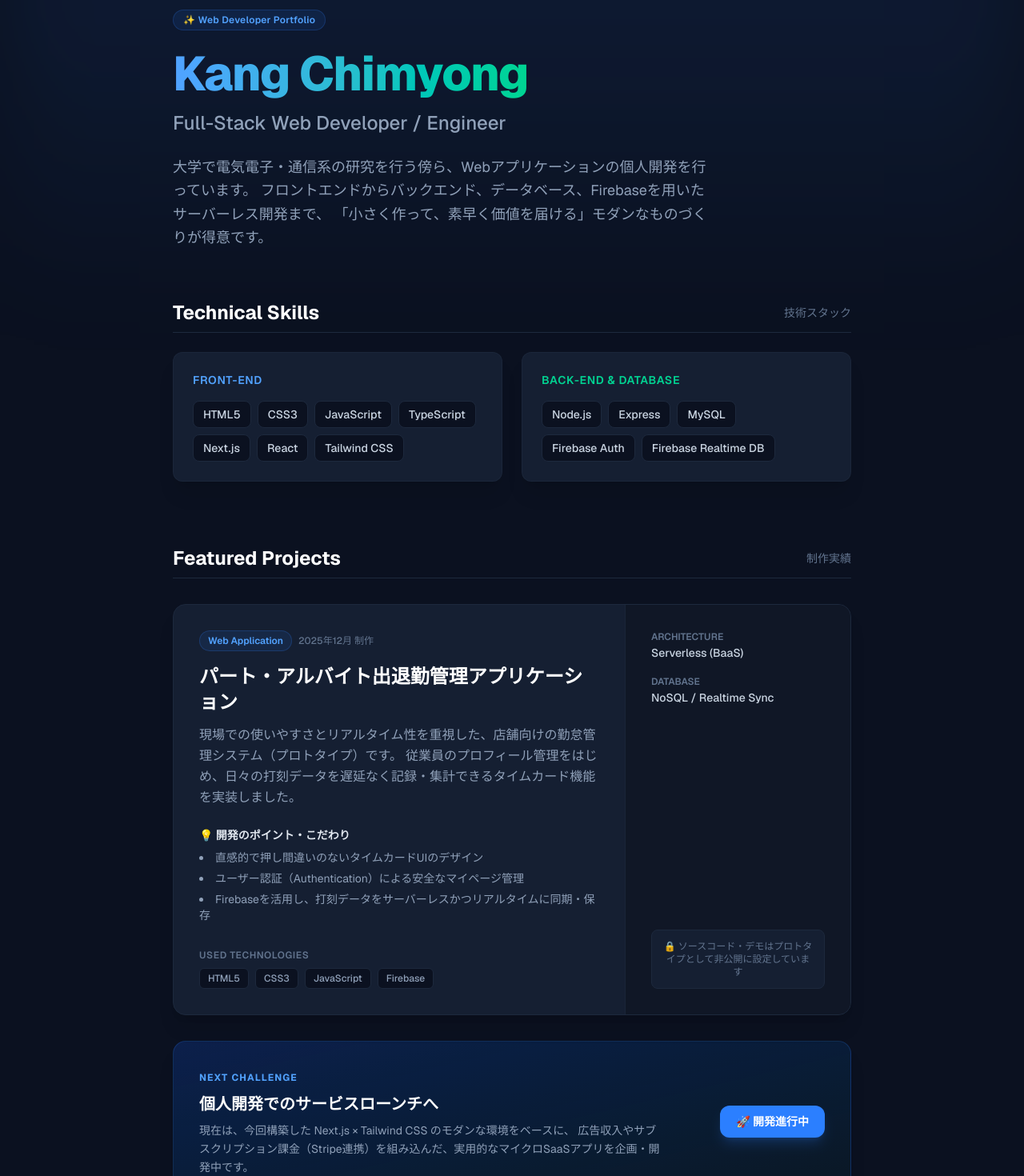
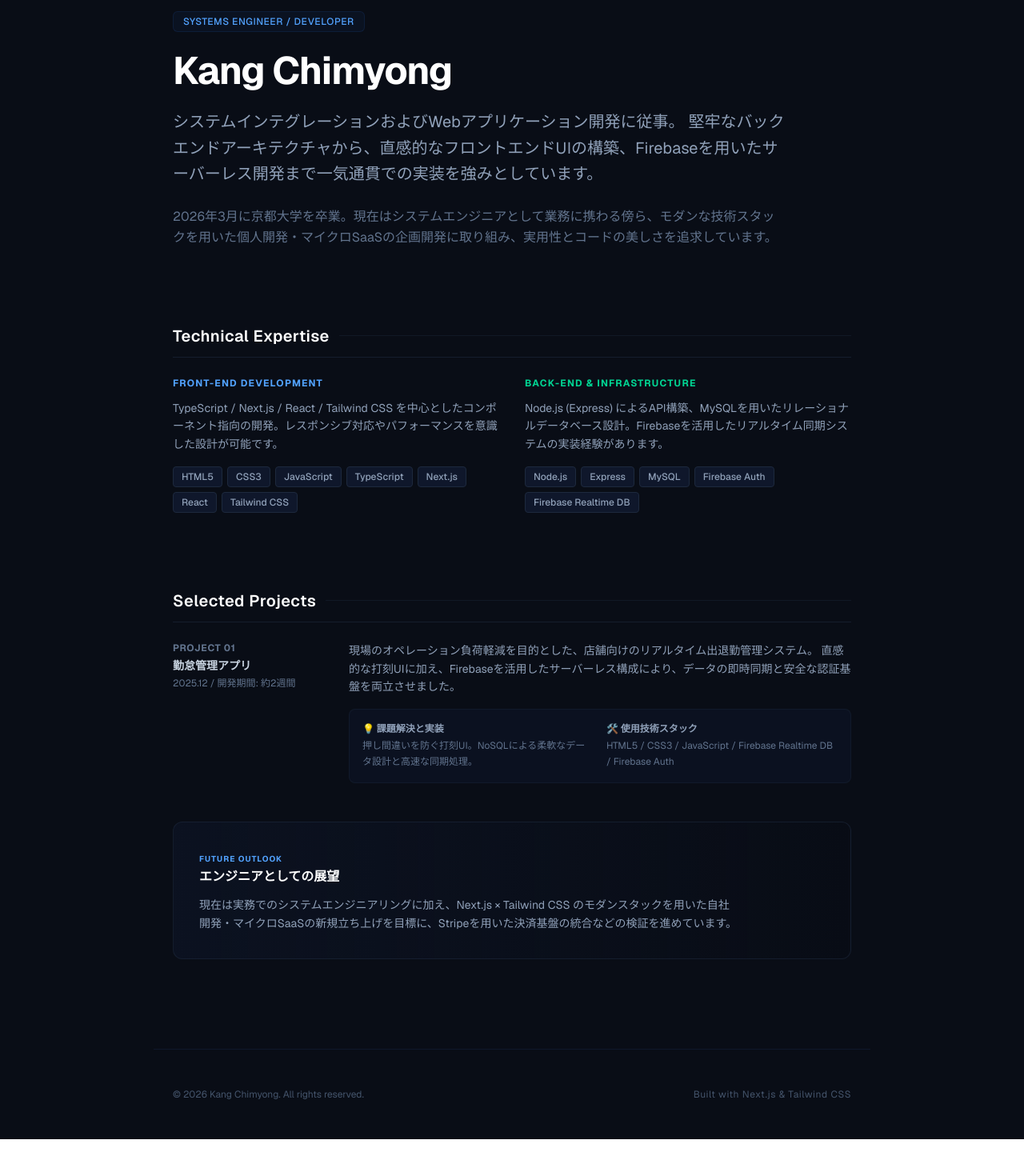
Before and after one commit to kang2120/my-portfolio, a Next.js app: page / in a window 1280 px wide. Shown: the part 100-1570 px from the top of the page at 80% size. After the commit the page ends 1524 px from the top, so only its background shows below. Built offline with nearby package versions, Linux system fonts and the light colour scheme.

Commit message:
Design: Professional update for system engineer profile

```diff
--- a/src/app/page.tsx
+++ b/src/app/page.tsx
@@ -2,58 +2,67 @@ import React from 'react'
 
 export default function Home() {
   return (
-    <div className="min-h-screen bg-[#0b1120] text-slate-300 font-sans selection:bg-blue-500 selection:text-white antialiased">
+    <div className="min-h-screen bg-[#090d16] text-slate-300 font-sans selection:bg-blue-600 selection:text-white antialiased">
 
-      {/* 背景の装飾（グラデーションの光） */}
-      <div className="absolute top-0 left-1/2 -translate-x-1/2 w-full max-w-7xl h-[500px] bg-gradient-to-b from-blue-500/10 to-transparent blur-3xl pointer-events-none" />
+      {/* 上部の繊細なアクセントライン */}
+      <div className="w-full h-[2px] bg-gradient-to-r from-transparent via-blue-500 to-transparent" />
 
-      {/* ヒーローセクション */}
-      <header className="relative max-w-4xl mx-auto pt-28 px-6 pb-16 text-center md:text-left">
-        <div className="inline-flex items-center gap-2 px-3 py-1 bg-blue-500/10 border border-blue-500/20 text-blue-400 rounded-full text-xs font-semibold tracking-wide mb-6">
-          ✨ Web Developer Portfolio
+      {/* メインコンテナ */}
+      <div className="max-w-4xl mx-auto px-6 py-20 md:py-28 space-y-24">
+
+        {/* ヒーロー（プロフィール）セクション */}
+        <header className="space-y-6 max-w-3xl">
+          <div className="inline-flex items-center gap-2 px-3 py-1 bg-blue-500/5 border border-blue-500/10 text-blue-400 rounded-md text-xs font-medium tracking-wider uppercase">
+            Systems Engineer / Developer
           </div>
-        <h1 className="text-4xl md:text-6xl font-extrabold text-white tracking-tight">
-          <span className="text-transparent bg-clip-text bg-gradient-to-r from-blue-400 to-emerald-400">Kang Chimyong</span>
+
+          <h1 className="text-4xl md:text-5xl font-bold text-white tracking-tight">
+            Kang Chimyong
           </h1>
-        <p className="mt-4 text-xl md:text-2xl text-slate-400 font-medium">
-          Full-Stack Web Developer / Engineer
+
+          <p className="text-lg md:text-xl text-slate-400 font-normal leading-relaxed">
+            システムインテグレーションおよびWebアプリケーション開発に従事。
+            堅牢なバックエンドアーキテクチャから、直感的なフロントエンドUIの構築、Firebaseを用いたサーバーレス開発まで一気通貫での実装を強みとしています。
           </p>
-        <p className="mt-6 text-base md:text-lg text-slate-400 leading-relaxed max-w-2xl">
-          大学で電気電子・通信系の研究を行う傍ら、Webアプリケーションの個人開発を行っています。
-          フロントエンドからバックエンド、データベース、Firebaseを用いたサーバーレス開発まで、
-          「小さく作って、素早く価値を届ける」モダンなものづくりが得意です。
+
+          <p className="text-sm md:text-base text-slate-500 leading-relaxed">
+            2026年3月に京都大学を卒業。現在はシステムエンジニアとして業務に携わる傍ら、モダンな技術スタックを用いた個人開発・マイクロSaaSの企画開発に取り組み、実用性とコードの美しさを追求しています。
           </p>
         </header>
 
-      <main className="relative max-w-4xl mx-auto px-6 pb-24 space-y-20">
-
-        {/* スキルセクション */}
-        <section>
-          <div className="flex items-center justify-between border-b border-slate-800 pb-2">
-            <h2 className="text-2xl font-bold text-white">Technical Skills</h2>
-            <span className="text-sm text-slate-500 font-medium">技術スタック</span>
+        {/* 技術スタック（無駄な枠を無くし、より知的なグリッドデザインへ） */}
+        <section className="space-y-6">
+          <div className="flex items-center gap-3 border-b border-slate-800/60 pb-3">
+            <h2 className="text-xl font-semibold text-white tracking-wide">Technical Expertise</h2>
+            <div className="h-[1px] flex-1 bg-slate-800/40" />
           </div>
 
-          <div className="mt-6 grid grid-cols-1 md:grid-cols-2 gap-6">
-            {/* フロントエンド */}
-            <div className="bg-[#151f32] border border-slate-800/80 rounded-xl p-6 shadow-xl backdrop-blur-sm">
-              <h3 className="text-sm font-semibold text-blue-400 uppercase tracking-wider mb-4">Front-end</h3>
-              <div className="flex flex-wrap gap-2">
-                {['HTML5', 'CSS3', 'JavaScript', 'TypeScript', 'Next.js', 'React', 'Tailwind CSS'].map((skill) => (
-                  <span key={skill} className="bg-[#0b1120] border border-slate-800 text-slate-300 px-3 py-1.5 rounded-lg text-sm font-medium hover:border-blue-500/50 transition-colors duration-300">
-                    {skill}
+          <div className="grid grid-cols-1 md:grid-cols-2 gap-8">
+            {/* Front-end */}
+            <div className="space-y-3">
+              <h3 className="text-xs font-bold text-blue-400 uppercase tracking-widest">Front-end Development</h3>
+              <p className="text-sm text-slate-400 leading-relaxed">
+                TypeScript / Next.js / React / Tailwind CSS を中心としたコンポーネント指向の開発。レスポンシブ対応やパフォーマンスを意識した設計が可能です。
+              </p>
+              <div className="flex flex-wrap gap-1.5 pt-1">
+                {['HTML5', 'CSS3', 'JavaScript', 'TypeScript', 'Next.js', 'React', 'Tailwind CSS'].map((tech) => (
+                  <span key={tech} className="bg-slate-900 border border-slate-800 text-slate-400 px-2.5 py-1 rounded text-xs font-medium">
+                    {tech}
                   </span>
                 ))}
               </div>
             </div>
 
-            {/* バックエンド & データベース */}
-            <div className="bg-[#151f32] border border-slate-800/80 rounded-xl p-6 shadow-xl backdrop-blur-sm">
-              <h3 className="text-sm font-semibold text-emerald-400 uppercase tracking-wider mb-4">Back-end & Database</h3>
-              <div className="flex flex-wrap gap-2">
-                {['Node.js', 'Express', 'MySQL', 'Firebase Auth', 'Firebase Realtime DB'].map((skill) => (
-                  <span key={skill} className="bg-[#0b1120] border border-slate-800 text-slate-300 px-3 py-1.5 rounded-lg text-sm font-medium hover:border-emerald-500/50 transition-colors duration-300">
-                    {skill}
+            {/* Back-end & Infrastructure */}
+            <div className="space-y-3">
+              <h3 className="text-xs font-bold text-emerald-400 uppercase tracking-widest">Back-end & Infrastructure</h3>
+              <p className="text-sm text-slate-400 leading-relaxed">
+                Node.js (Express) によるAPI構築、MySQLを用いたリレーショナルデータベース設計。Firebaseを活用したリアルタイム同期システムの実装経験があります。
+              </p>
+              <div className="flex flex-wrap gap-1.5 pt-1">
+                {['Node.js', 'Express', 'MySQL', 'Firebase Auth', 'Firebase Realtime DB'].map((tech) => (
+                  <span key={tech} className="bg-slate-900 border border-slate-800 text-slate-400 px-2.5 py-1 rounded text-xs font-medium">
+                    {tech}
                   </span>
                 ))}
               </div>
@@ -61,104 +70,60 @@ export default function Home() {
           </div>
         </section>
 
-        {/* 実績セクション */}
-        <section>
-          <div className="flex items-center justify-between border-b border-slate-800 pb-2">
-            <h2 className="text-2xl font-bold text-white">Featured Projects</h2>
-            <span className="text-sm text-slate-500 font-medium">制作実績</span>
+        {/* プロジェクト実績（文字の羅列ではなく、職人のポートフォリオのようなレイアウト） */}
+        <section className="space-y-6">
+          <div className="flex items-center gap-3 border-b border-slate-800/60 pb-3">
+            <h2 className="text-xl font-semibold text-white tracking-wide">Selected Projects</h2>
+            <div className="h-[1px] flex-1 bg-slate-800/40" />
           </div>
 
-          <div className="mt-8 grid grid-cols-1 gap-8">
-
-            {/* プロジェクト：勤怠管理アプリ（ホバーで浮き出る＆枠が光る） */}
-            <div className="group bg-[#151f32] border border-slate-800 rounded-2xl overflow-hidden shadow-xl hover:border-blue-500/40 hover:-translate-y-1 transition-all duration-300 grid grid-cols-1 md:grid-cols-3">
-
-              {/* 左側：プロジェクトの概要（2カラム分） */}
-              <div className="p-6 md:p-8 md:col-span-2 flex flex-col justify-between">
-                <div>
-                  <div className="flex items-center gap-2">
-                    <span className="text-xs font-semibold text-blue-400 bg-blue-500/10 border border-blue-500/20 px-2.5 py-1 rounded-full">
-                      Web Application
-                    </span>
-                    <span className="text-xs font-medium text-slate-500">2025年12月 制作</span>
+          <div className="space-y-12">
+            {/* 勤怠管理アプリ */}
+            <div className="group relative grid grid-cols-1 md:grid-cols-4 gap-4 md:gap-8">
+              {/* 左側：メタ情報 */}
+              <div className="md:col-span-1 space-y-1">
+                <span className="block text-xs font-bold text-slate-500 uppercase tracking-wider">Project 01</span>
+                <span className="block text-sm font-semibold text-slate-300">勤怠管理アプリ</span>
+                <span className="block text-xs text-slate-500">2025.12 / 開発期間: 約2週間</span>
               </div>
 
-                  <h3 className="mt-4 text-xl font-bold text-white md:text-2xl group-hover:text-blue-400 transition-colors duration-300">
-                    パート・アルバイト出退勤管理アプリケーション
-                  </h3>
-
-                  <p className="mt-3 text-sm md:text-base text-slate-400 leading-relaxed">
-                    現場での使いやすさとリアルタイム性を重視した、店舗向けの勤怠管理システム（プロトタイプ）です。
-                    従業員のプロフィール管理をはじめ、日々の打刻データを遅延なく記録・集計できるタイムカード機能を実装しました。
+              {/* 右側：詳細内容 */}
+              <div className="md:col-span-3 space-y-4">
+                <p className="text-sm text-slate-400 leading-relaxed">
+                  現場のオペレーション負荷軽減を目的とした、店舗向けのリアルタイム出退勤管理システム。
+                  直感的な打刻UIに加え、Firebaseを活用したサーバーレス構成により、データの即時同期と安全な認証基盤を両立させました。
                 </p>
 
-                  <div className="mt-6">
-                    <h4 className="text-sm font-semibold text-slate-200">💡 開発のポイント・こだわり</h4>
-                    <ul className="mt-2 text-sm text-slate-400 space-y-1.5 list-disc list-inside">
-                      <li>直感的で押し間違いのないタイムカードUIのデザイン</li>
-                      <li>ユーザー認証（Authentication）による安全なマイページ管理</li>
-                      <li>Firebaseを活用し、打刻データをサーバーレスかつリアルタイムに同期・保存</li>
-                    </ul>
+                <div className="grid grid-cols-1 sm:grid-cols-2 gap-4 text-xs bg-slate-900/50 border border-slate-800/40 rounded-lg p-4">
+                  <div>
+                    <span className="block font-semibold text-slate-400">💡 課題解決と実装</span>
+                    <p className="mt-1 text-slate-500 leading-relaxed">押し間違いを防ぐ打刻UI。NoSQLによる柔軟なデータ設計と高速な同期処理。</p>
                   </div>
+                  <div>
+                    <span className="block font-semibold text-slate-400">🛠️ 使用技術スタック</span>
+                    <p className="mt-1 text-slate-500 leading-relaxed">HTML5 / CSS3 / JavaScript / Firebase Realtime DB / Firebase Auth</p>
                   </div>
-
-                {/* 技術スタックバッジ */}
-                <div className="mt-8">
-                  <h4 className="text-xs font-semibold text-slate-500 uppercase tracking-wider">Used Technologies</h4>
-                  <div className="mt-2 flex flex-wrap gap-2">
-                    {['HTML5', 'CSS3', 'JavaScript', 'Firebase'].map((tech) => (
-                      <span key={tech} className="bg-[#0b1120] border border-slate-800 text-slate-400 px-2.5 py-1 rounded-md text-xs font-medium">
-                        {tech}
-                      </span>
-                    ))}
                 </div>
               </div>
             </div>
 
-              {/* 右側：補足情報 */}
-              <div className="bg-[#101726] p-6 md:p-8 border-t md:border-t-0 md:border-l border-slate-800/80 flex flex-col justify-between">
-                <div className="space-y-4">
-                  <div>
-                    <span className="block text-xs font-semibold text-slate-500 uppercase">Architecture</span>
-                    <span className="text-sm font-medium text-slate-300">Serverless (BaaS)</span>
-                  </div>
-                  <div>
-                    <span className="block text-xs font-semibold text-slate-500 uppercase">Database</span>
-                    <span className="text-sm font-medium text-slate-300">NoSQL / Realtime Sync</span>
+            {/* 今後の展望セクションを、より洗練された「ステートメント」に変更 */}
+            <div className="border border-slate-800/60 bg-gradient-to-r from-slate-900/50 to-transparent rounded-xl p-6 md:p-8 space-y-3">
+              <span className="text-[10px] font-bold text-blue-400 uppercase tracking-widest">Future Outlook</span>
+              <h3 className="text-base font-semibold text-white">エンジニアとしての展望</h3>
+              <p className="text-sm text-slate-400 leading-relaxed max-w-2xl">
+                現在は実務でのシステムエンジニアリングに加え、Next.js × Tailwind CSS のモダンスタックを用いた自社開発・マイクロSaaSの新規立ち上げを目標に、Stripeを用いた決済基盤の統合などの検証を進めています。
+              </p>
             </div>
           </div>
-
-                <div className="mt-8 md:mt-0">
-                  <div className="text-xs text-slate-500 bg-[#151f32] border border-slate-800 rounded-lg p-3 text-center">
-                    🔒 ソースコード・デモはプロトタイプとして非公開に設定しています
-                  </div>
-                </div>
-              </div>
+        </section>
 
       </div>
 
-            {/* 今後の展望カード */}
-            <div className="relative overflow-hidden bg-gradient-to-br from-blue-600/20 to-emerald-600/5 border border-blue-500/20 rounded-2xl p-8 text-center md:text-left flex flex-col md:flex-row items-center justify-between shadow-xl">
-              <div className="max-w-xl relative z-10">
-                <span className="text-xs font-bold text-blue-400 uppercase tracking-widest">Next Challenge</span>
-                <h3 className="text-xl font-bold text-white mt-2">個人開発でのサービスローンチへ</h3>
-                <p className="text-slate-400 text-sm mt-2 leading-relaxed">
-                  現在は、今回構築した Next.js × Tailwind CSS のモダンな環境をベースに、
-                  広告収入やサブスクリプション課金（Stripe連携）を組み込んだ、実用的なマイクロSaaSアプリを企画・開発中です。
-                </p>
-              </div>
-              <div className="mt-6 md:mt-0 relative z-10 bg-blue-500 hover:bg-blue-600 text-white px-5 py-2.5 rounded-xl text-sm font-semibold transition-colors duration-300 shadow-lg shadow-blue-500/20 whitespace-nowrap cursor-default">
-                🚀 開発進行中
-              </div>
-            </div>
-
-          </div>
-        </section>
-      </main>
-
-      {/* フッター */}
-      <footer className="border-t border-slate-900 bg-[#070c17] py-8 text-center text-sm text-slate-600">
+      {/* フッター（究極にシンプルに） */}
+      <footer className="max-w-4xl mx-auto px-6 py-12 border-t border-slate-900 text-center md:text-left text-xs text-slate-600 flex flex-col md:flex-row justify-between gap-4">
         <p>© {new Date().getFullYear()} Kang Chimyong. All rights reserved.</p>
+        <p className="tracking-wider">Built with Next.js & Tailwind CSS</p>
       </footer>
 
     </div>
```
Lines whose indentation alone changed are shown as unchanged.
